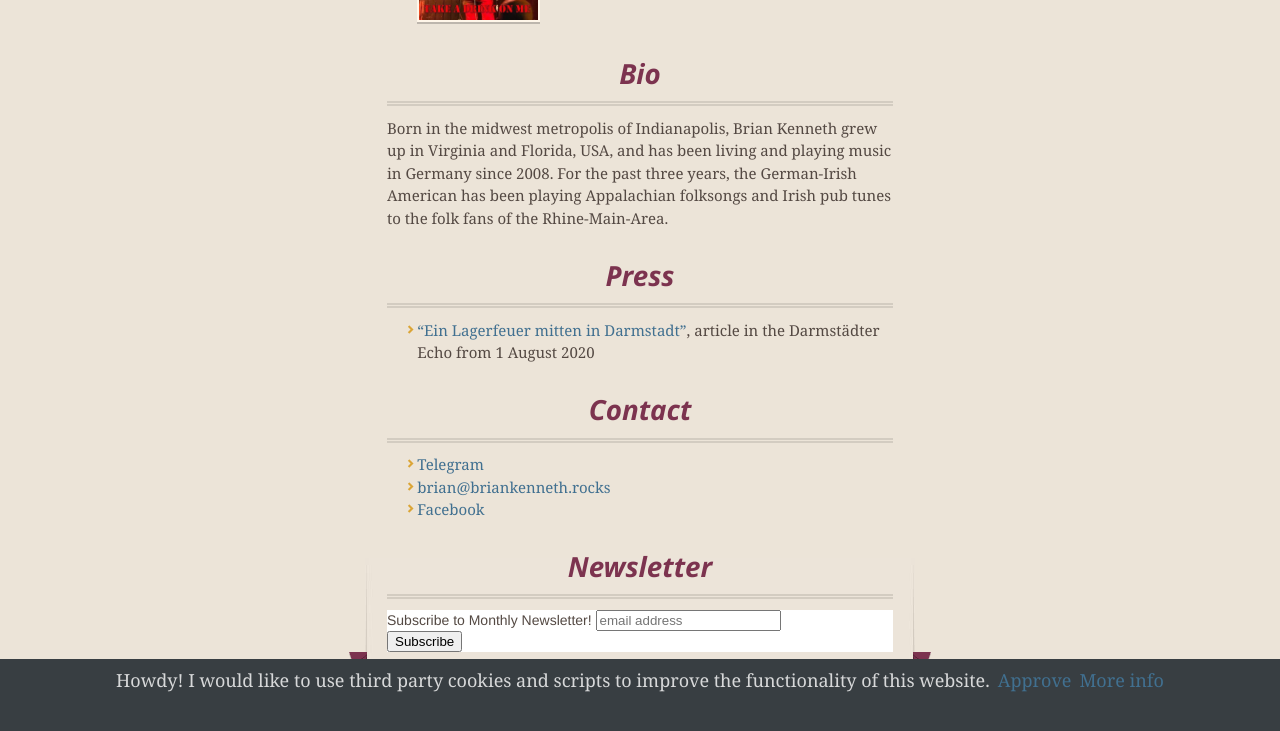
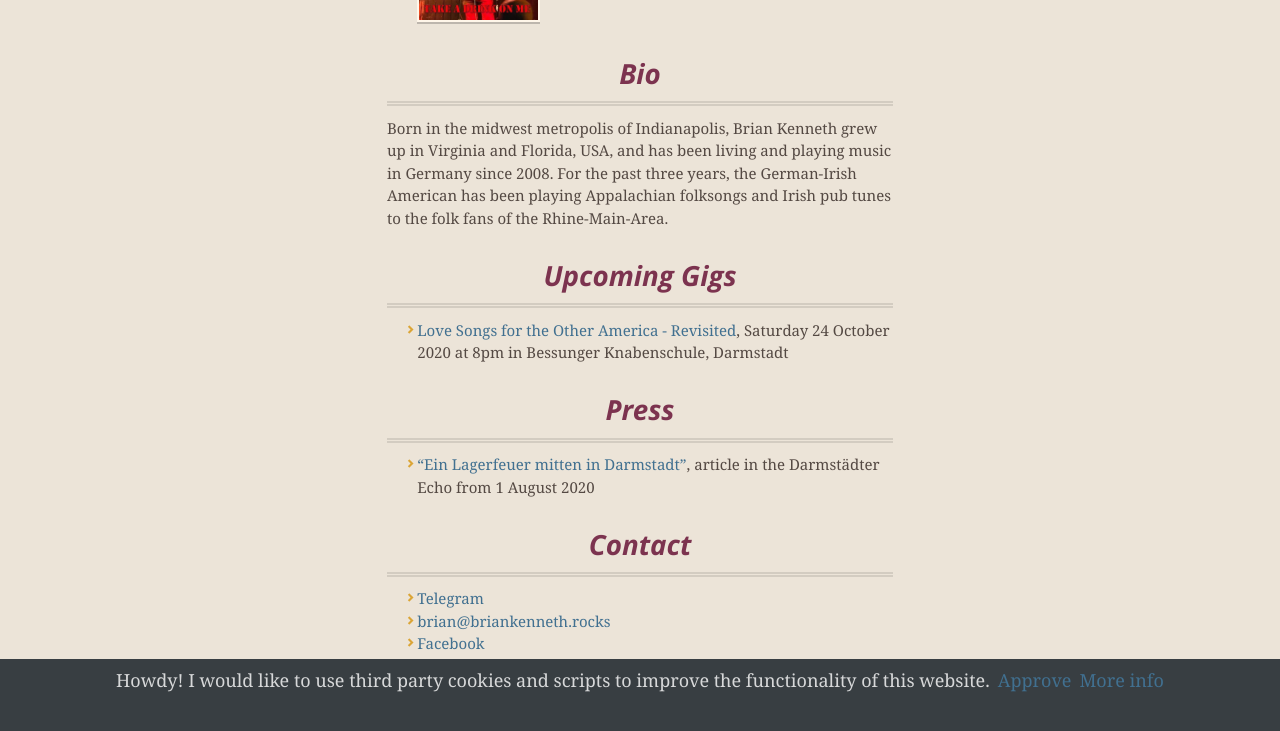
Before and after one commit to BrianInGermany/briankennethmusic, a Jekyll site: the page built from README.md, in a window 1280 px wide and 900 px high, scrolled down 1323 px. Shown: the top 731 px of the window. Built offline with Jekyll 4.4.1, drawn with Linux system fonts in a browser that asks for light colours; our own code applies the rules of GitHub Pages for plain Markdown files; comment, search, counter and statistics services are not loaded.

Commit message:
add knabenschule konzert

```diff
--- a/README.md
+++ b/README.md
@@ -14,9 +14,11 @@ Listen in, and let the boom-chuck of the bluegrass tunes and the melancholy of t
 - In progress:
 <a href="https://github.com/BrianInGermany/album2/archive/master.zip"><img src="\assets\images\takeadrink.jpg" alt="albumArt" width="25%">
 
-
 ## Bio
 Born in the midwest metropolis of Indianapolis, Brian Kenneth grew up in Virginia and Florida, USA, and has been living and playing music in Germany since 2008. For the past three years, the German-Irish American has been playing Appalachian folksongs and Irish pub tunes to the folk fans of the Rhine-Main-Area.
+
+## Upcoming Gigs
+- [Love Songs for the Other America - Revisited](https://www.knabenschule.de/index.php?id=991), Saturday 24 October 2020 at 8pm in Bessunger Knabenschule, Darmstadt
 
 ## Press
 - ["Ein Lagerfeuer mitten in Darmstadt"](https://www.echo-online.de/freizeit/kunst-und-kultur/musik/ein-lagerfeuer-mitten-in-darmstadt_22032124), article in the Darmstädter Echo from 1 August 2020
```
Also changed, not shown: deutsch.md (+3 -0 lines).
